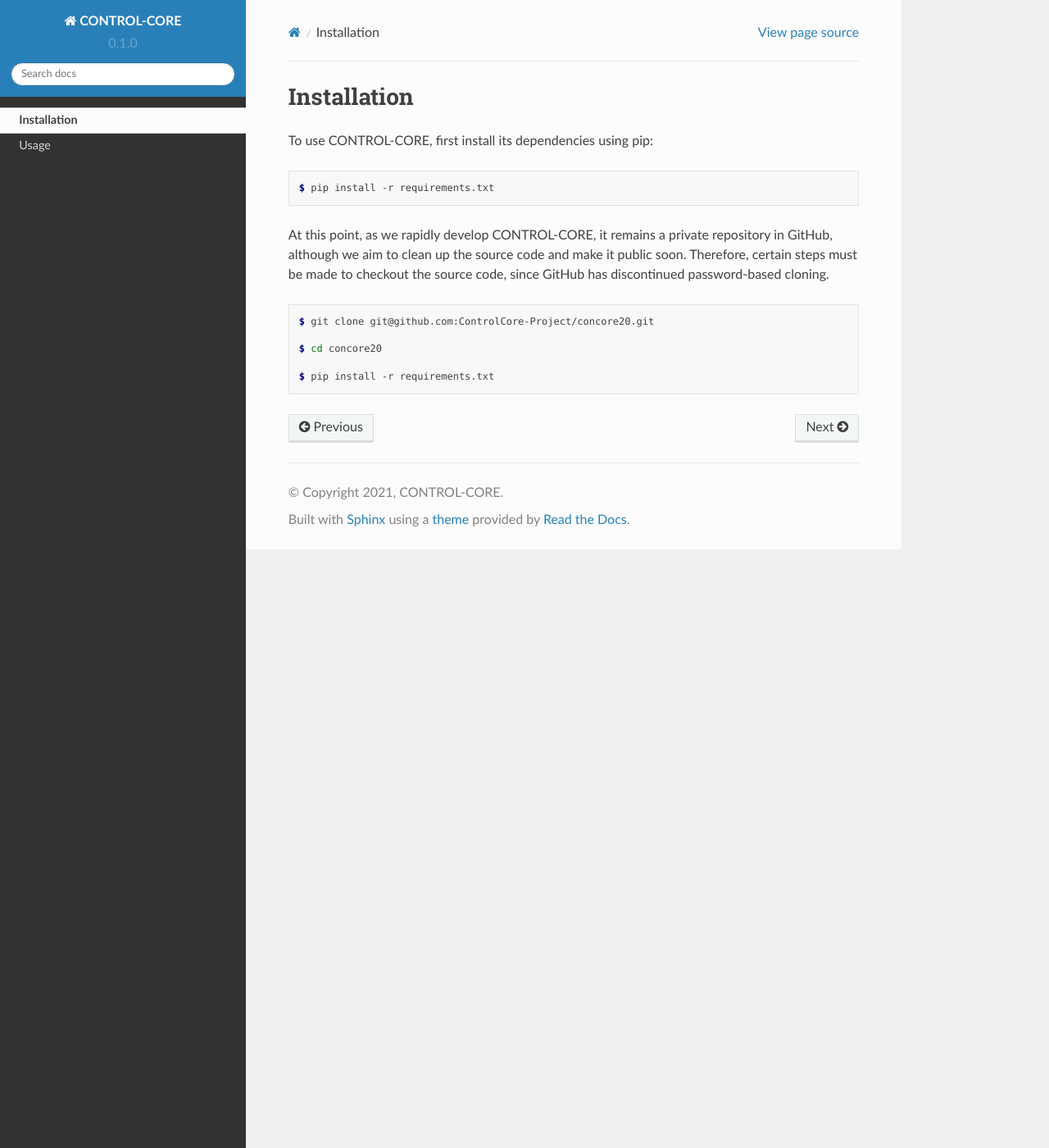
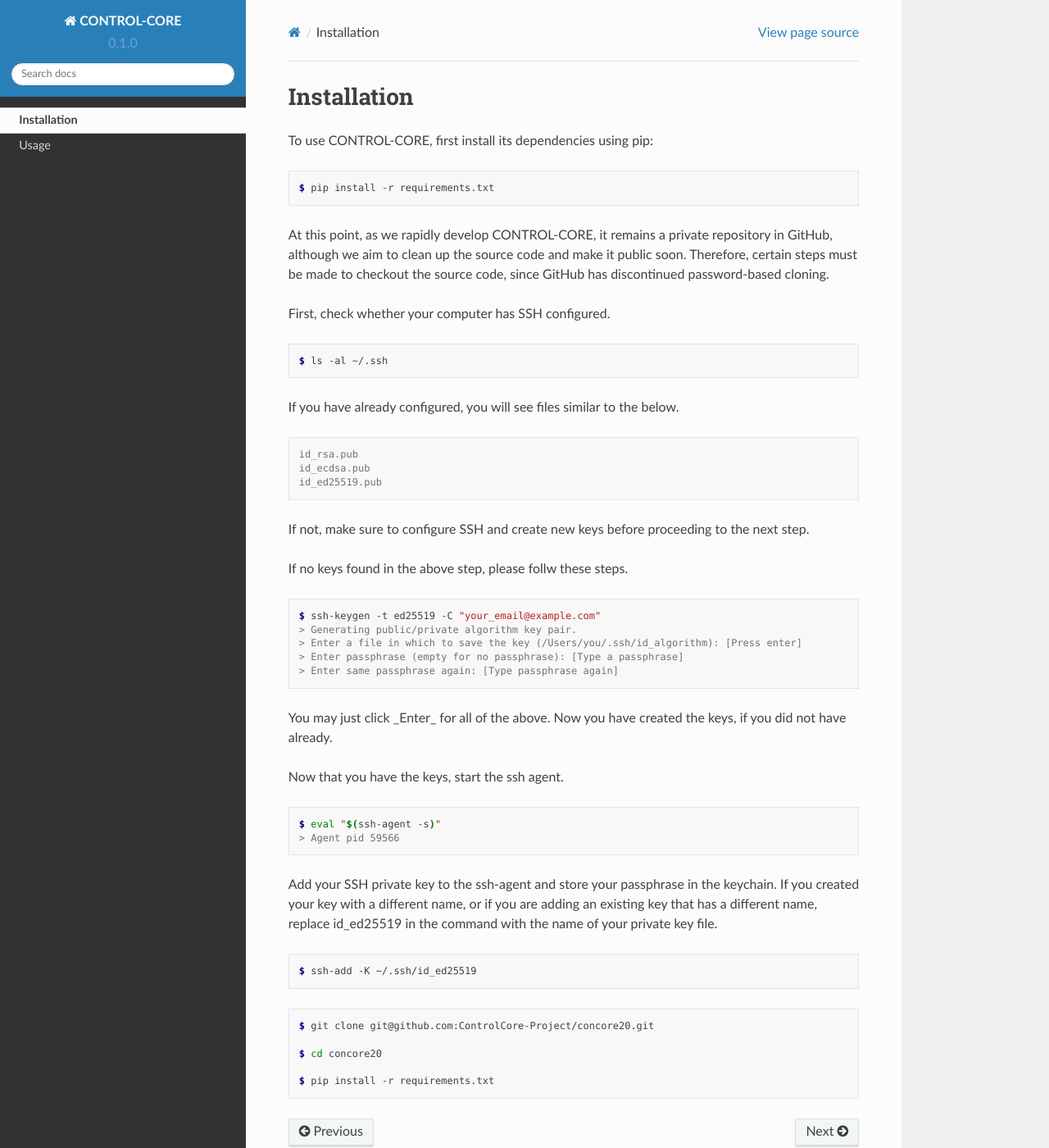
Before and after one commit to ControlCore-Project/documentation, a Sphinx documentation site: the page built from docs/source/installation.rst, in a window 1280 px wide and 1400 px high. Shown: the whole window at 82% size. Built offline with Sphinx 7.4.7 and the Read the Docs theme 2.0.0, drawn with Linux system fonts in a browser that asks for light colours.

Commit message:
Update installation.rst

```diff
--- a/docs/source/installation.rst
+++ b/docs/source/installation.rst
@@ -8,6 +8,47 @@
 
 At this point, as we rapidly develop CONTROL-CORE, it remains a private repository in GitHub, although we aim to clean up the source code and make it public soon. Therefore, certain steps must be made to checkout the source code, since GitHub has discontinued password-based cloning.
 
+First, check whether your computer has SSH configured.
+
+.. code-block:: console
+
+ $ ls -al ~/.ssh
+
+If you have already configured, you will see files similar to the below.
+
+.. code-block:: console
+
+ id_rsa.pub
+ id_ecdsa.pub
+ id_ed25519.pub
+
+If not, make sure to configure SSH and create new keys before proceeding to the next step.
+
+If no keys found in the above step, please follw these steps.
+
+.. code-block:: console
+
+ $ ssh-keygen -t ed25519 -C "your_email@example.com"
+ > Generating public/private algorithm key pair.
+ > Enter a file in which to save the key (/Users/you/.ssh/id_algorithm): [Press enter]
+ > Enter passphrase (empty for no passphrase): [Type a passphrase]
+ > Enter same passphrase again: [Type passphrase again]
+
+You may just click _Enter_ for all of the above. Now you have created the keys, if you did not have already.
+
+Now that you have the keys, start the ssh agent.
+
+.. code-block:: console
+
+ $ eval "$(ssh-agent -s)"
+ > Agent pid 59566
+
+Add your SSH private key to the ssh-agent and store your passphrase in the keychain. If you created your key with a different name, or if you are adding an existing key that has a different name, replace id_ed25519 in the command with the name of your private key file.
+
+.. code-block:: console
+
+ $ ssh-add -K ~/.ssh/id_ed25519
+
 .. code-block:: console
 
  $ git clone git@github.com:ControlCore-Project/concore20.git
```
